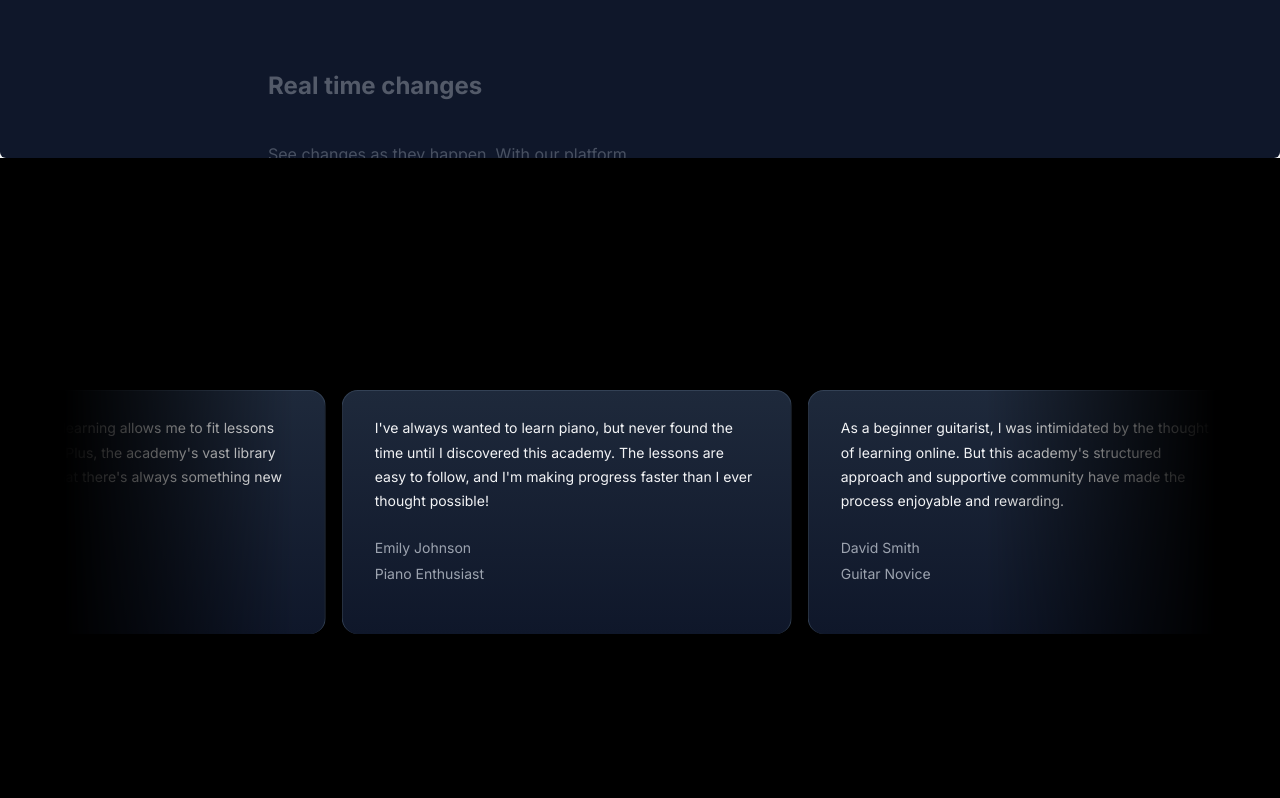
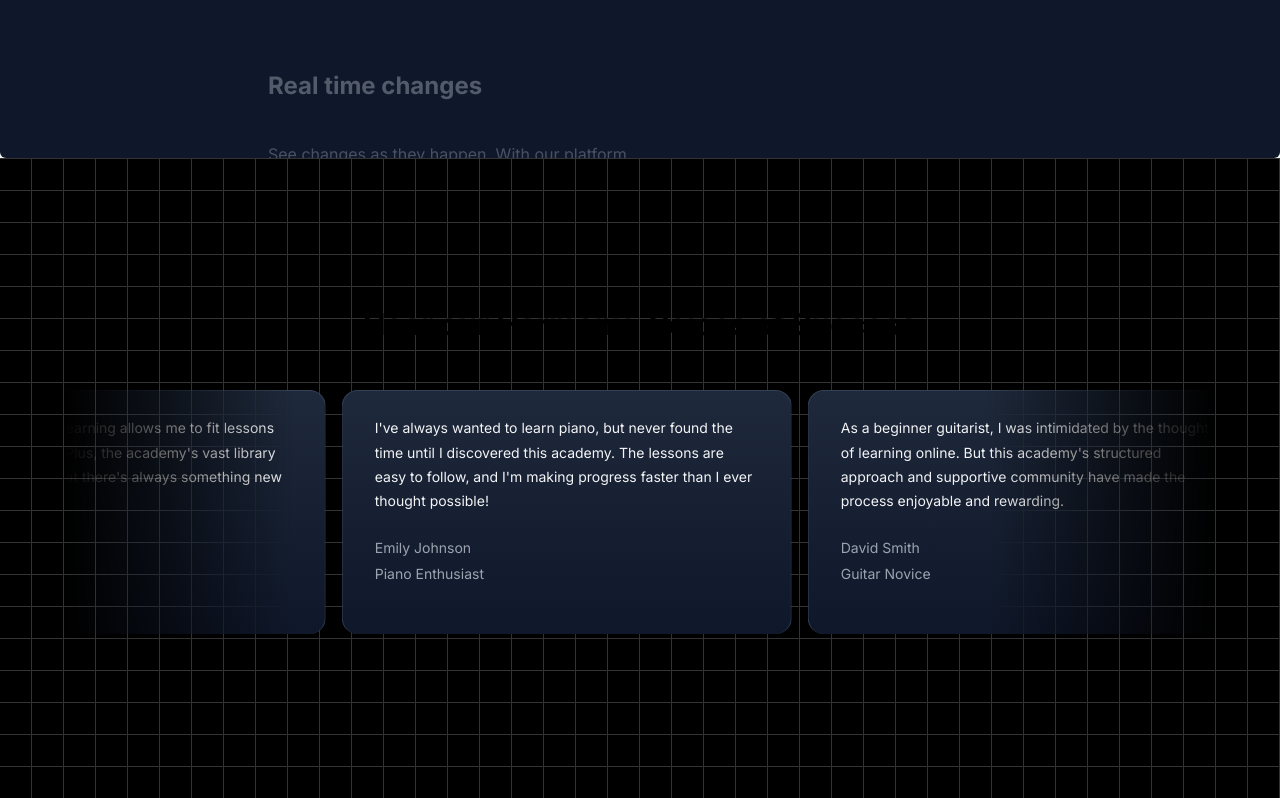
Before and after one commit to 119kanika/Teach-Me, a Next.js app: page / in a window 1280 px wide. Shown: the part 1650-2448 px from the top of the page. Built offline with nearby package versions, Linux system fonts and the light colour scheme.

Commit message:
grid and dot bg

```diff
--- a/tailwind.config.ts
+++ b/tailwind.config.ts
@@ -1,4 +1,7 @@
 import type { Config } from "tailwindcss";
+
+const svgToDataUri = require("mini-svg-data-uri");
+
 
 const colors = require("tailwindcss/colors");
 const {
@@ -42,7 +45,7 @@
       },
     },
   },
-  plugins: [addVariablesForColors],
+  plugins: [addVariablesForColors, addSvgPatterns],
 };
 
 function addVariablesForColors({ addBase, theme }: any) {
@@ -57,4 +60,28 @@
 }
 
 
+function addSvgPatterns ({ matchUtilities, theme }: any) {
+  matchUtilities(
+    {
+      "bg-grid": (value: any) => ({
+        backgroundImage: `url("${svgToDataUri(
+          `<svg xmlns="http://www.w3.org/2000/svg" viewBox="0 0 32 32" width="32" height="32" fill="none" stroke="${value}"><path d="M0 .5H31.5V32"/></svg>`
+        )}")`,
+      }),
+      "bg-grid-small": (value: any) => ({
+        backgroundImage: `url("${svgToDataUri(
+          `<svg xmlns="http://www.w3.org/2000/svg" viewBox="0 0 32 32" width="8" height="8" fill="none" stroke="${value}"><path d="M0 .5H31.5V32"/></svg>`
+        )}")`,
+      }),
+      "bg-dot": (value: any) => ({
+        backgroundImage: `url("${svgToDataUri(
+          `<svg xmlns="http://www.w3.org/2000/svg" viewBox="0 0 32 32" width="16" height="16" fill="none"><circle fill="${value}" id="pattern-circle" cx="10" cy="10" r="1.6257413380501518"></circle></svg>`
+        )}")`,
+      }),
+    },
+    { values: flattenColorPalette(theme("backgroundColor")), type: "color" }
+  );
+}
+
+
 export default config;
```
